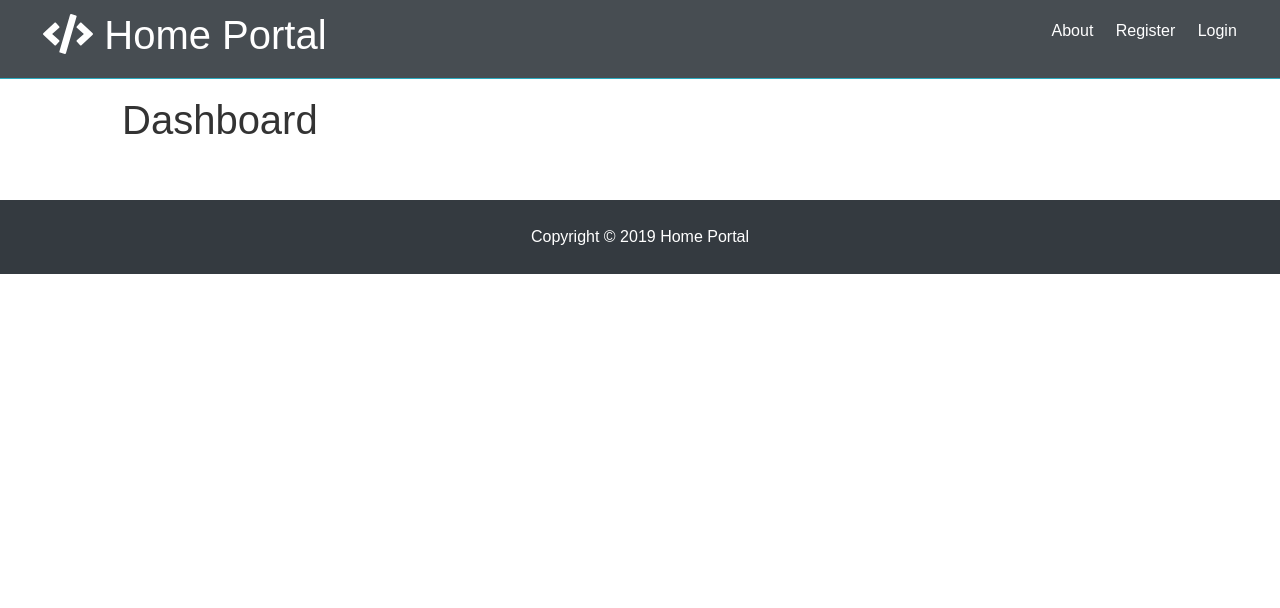
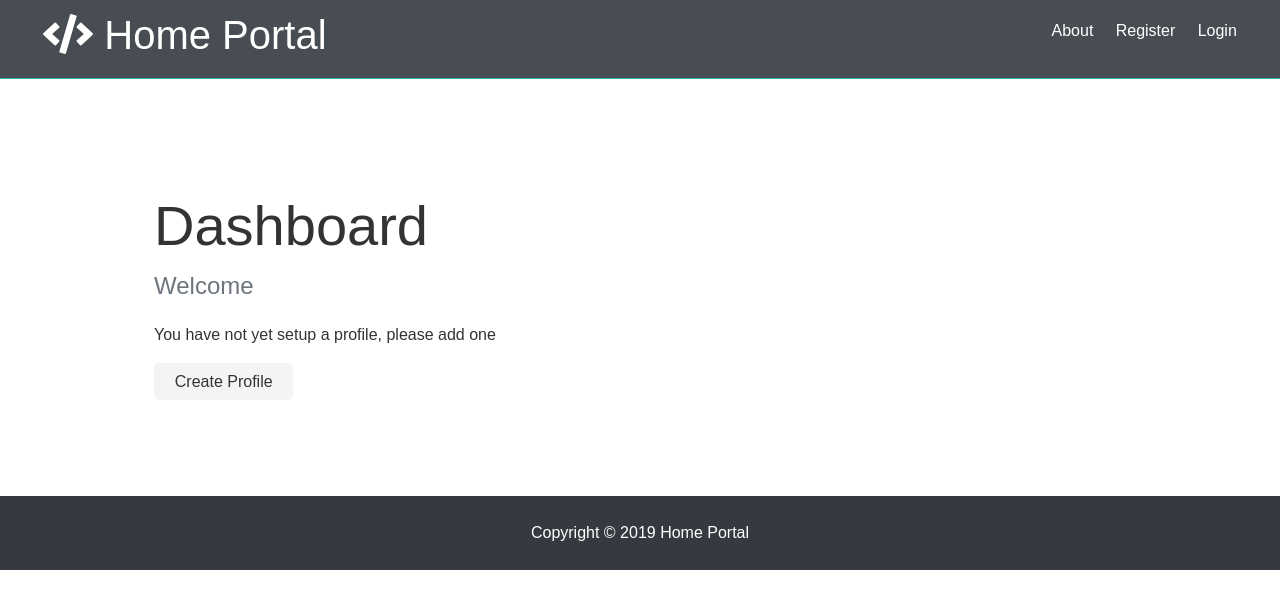
Before and after one commit to Schiiss/Home-Portal, a React (Create React App) app in the folder client/: page /dashboard in a window 1280 px wide. Shown: the top 608 px of the page. Built offline with nearby package versions, Linux system fonts and the light colour scheme; no server answers.

Commit message:
Basic Dashboard Functionality

```diff
--- /dev/null
+++ b/client/src/components/common/Spinner.js
@@ -0,0 +1,14 @@
+import React from "react";
+import spinner from "./spinner.gif";
+
+export default () => {
+  return (
+    <div>
+      <img
+        src={spinner}
+        style={{ width: "200px", margin: "auto", display: "block" }}
+        alt="Loading..."
+      />
+    </div>
+  );
+};
--- a/client/src/components/dashboard/Dashboard.js
+++ b/client/src/components/dashboard/Dashboard.js
@@ -1,22 +1,67 @@
 import React, { Component } from "react";
+import { Link } from "react-router-dom";
 import PropTypes from "prop-types";
 import { connect } from "react-redux";
 import { getCurrentProfile } from "../../actions/profileActions";
+import Spinner from "../common/Spinner";
 
 class Dashboard extends Component {
   componentDidMount() {
     this.props.getCurrentProfile();
   }
   render() {
+    const { user } = this.props.auth;
+    const { profile, loading } = this.props.profile;
+
+    let dashboardContent;
+
+    if (profile === null || loading) {
+      dashboardContent = <Spinner />;
+    } else {
+      //Check if logged in user has profile data
+      if (Object.keys(profile).length > 0) {
+        dashboardContent = <h4>TODO: Display Profile</h4>;
+      } else {
+        //User is logged in but no profile
+        dashboardContent = (
+          <div>
+            <p className="lead text-muted">Welcome {user.name}</p>
+            <p>You have not yet setup a profile, please add one</p>
+            <Link to="/create-profile" className="btn btn-lg btn-info">
+              Create Profile
+            </Link>
+          </div>
+        );
+      }
+    }
+
     return (
-      <div>
-        <h1>Dashboard</h1>
+      <div className="dashboard">
+        <div className="container">
+          <div className="row">
+            <div className="col-md-12">
+              <h1 className="display-4">Dashboard</h1>
+              {dashboardContent}
+            </div>
+          </div>
+        </div>
       </div>
     );
   }
 }
 
+Dashboard.propTypes = {
+  getCurrentProfile: PropTypes.func.isRequired,
+  auth: PropTypes.object.isRequired,
+  profile: PropTypes.object.isRequired
+};
+
+const mapStateToProps = state => ({
+  profile: state.profile,
+  auth: state.auth
+});
+
 export default connect(
-  null,
+  mapStateToProps,
   { getCurrentProfile }
 )(Dashboard);
```
Also changed, not shown: client/src/actions/profileActions.js (+1 -6 lines), client/src/components/common/spinner.gif (added).
